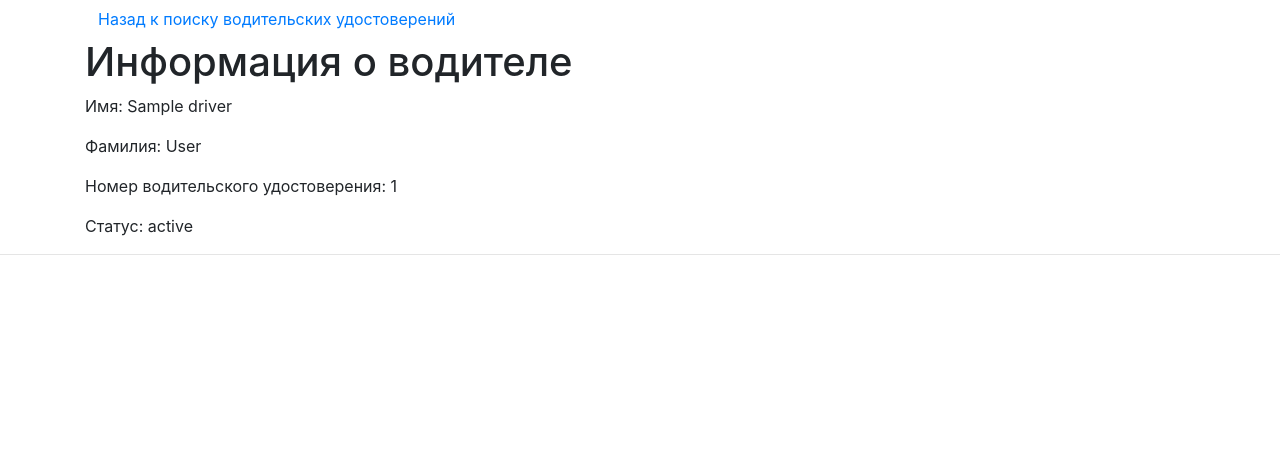
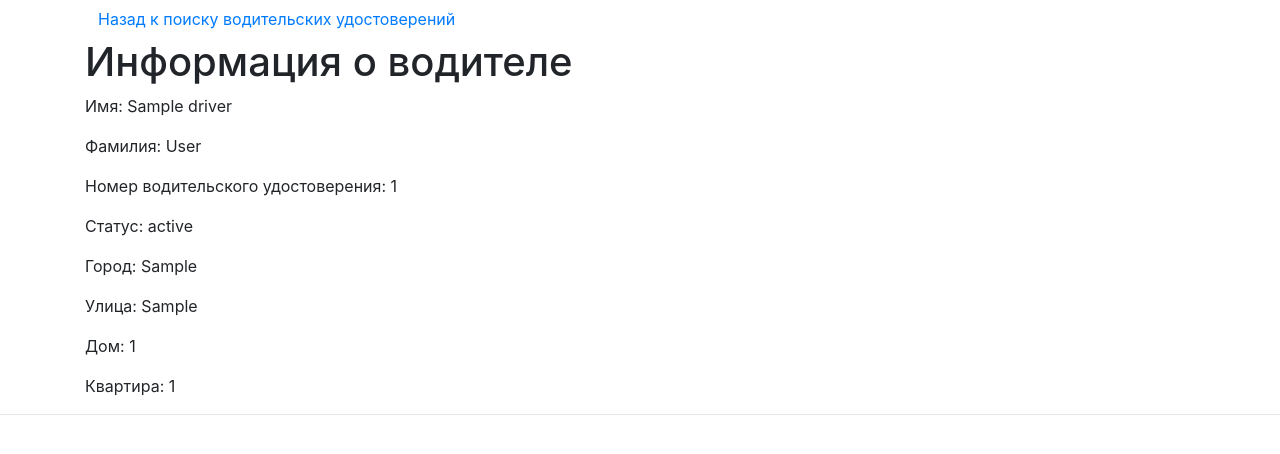
Before and after one commit to Toha11rs/ais_gibdd, a Django app: page /driver_info/1/ in a window 1280 px wide. Shown: the top 454 px of the page. Run offline with Django 4.2, Linux system fonts and the light colour scheme; tables that the repository leaves empty hold one stand-in row (values such as "Sample post"); some libraries are stand-ins or nearby versions.

Commit message:
add address

```diff
--- a/ais/models.py
+++ b/ais/models.py
@@ -16,15 +16,6 @@ class Driver(models.Model):
         db_table = 'driver'
 
 
-class DriverLicense(models.Model):
-    number = models.IntegerField()
-    status = models.ForeignKey(Status, on_delete=models.CASCADE)
-    driver = models.ForeignKey(Driver, on_delete=models.CASCADE)
-
-    class Meta:
-        db_table = 'driver_license'
-
-
 class DriverAddress(models.Model):
     City = models.CharField(max_length=50)
     Street = models.CharField(max_length=50)
@@ -34,3 +25,13 @@ class DriverAddress(models.Model):
 
     class Meta:
         db_table = 'driver_address'
+
+
+class DriverLicense(models.Model):
+    number = models.IntegerField()
+    status = models.ForeignKey(Status, on_delete=models.CASCADE)
+    driver = models.ForeignKey(Driver, on_delete=models.CASCADE)
+    address = models.ForeignKey(DriverAddress, on_delete=models.CASCADE)
+
+    class Meta:
+        db_table = 'driver_license'
--- a/ais/views.py
+++ b/ais/views.py
@@ -1,5 +1,5 @@
 from django.shortcuts import render, redirect, get_object_or_404
-from ais.models import Driver, DriverLicense, Status
+from ais.models import Driver, DriverLicense, Status, DriverAddress
 from base.forms import SearchForm
 
 
@@ -22,5 +22,5 @@ def search_driver_license(request):
 def driver_info(request, driver_license_id):
     driver_license = get_object_or_404(DriverLicense, pk=driver_license_id)
     drivers = driver_license.driver
-
-    return render(request, 'base/driver_info.html', {'drivers': drivers, 'driver_license': driver_license})
+    address = driver_license.address
+    return render(request, 'base/driver_info.html', {'drivers': drivers, 'driver_license': driver_license, 'address': address})
--- a/templates/base/driver_info.html
+++ b/templates/base/driver_info.html
@@ -17,6 +17,10 @@
       <p>Фамилия: {{ drivers.surname }}</p>
       <p>Номер водительского удостоверения: {{ driver_license.number }}</p>
       <p>Статус: {{ driver_license.status.status }}</p>
+      <p>Город: {{ address.City }}</p>
+      <p>Улица: {{ address.Street }}</p>
+      <p>Дом: {{ address.House }}</p>
+      <p>Квартира: {{ address.Flat }}</p>
     </div>
     <script src="https://code.jquery.com/jquery-3.3.1.slim.min.js"></script>
     <script src="https://cdnjs.cloudflare.com/ajax/libs/popper.js/1.14.7/umd/popper.min.js"></script>
```
